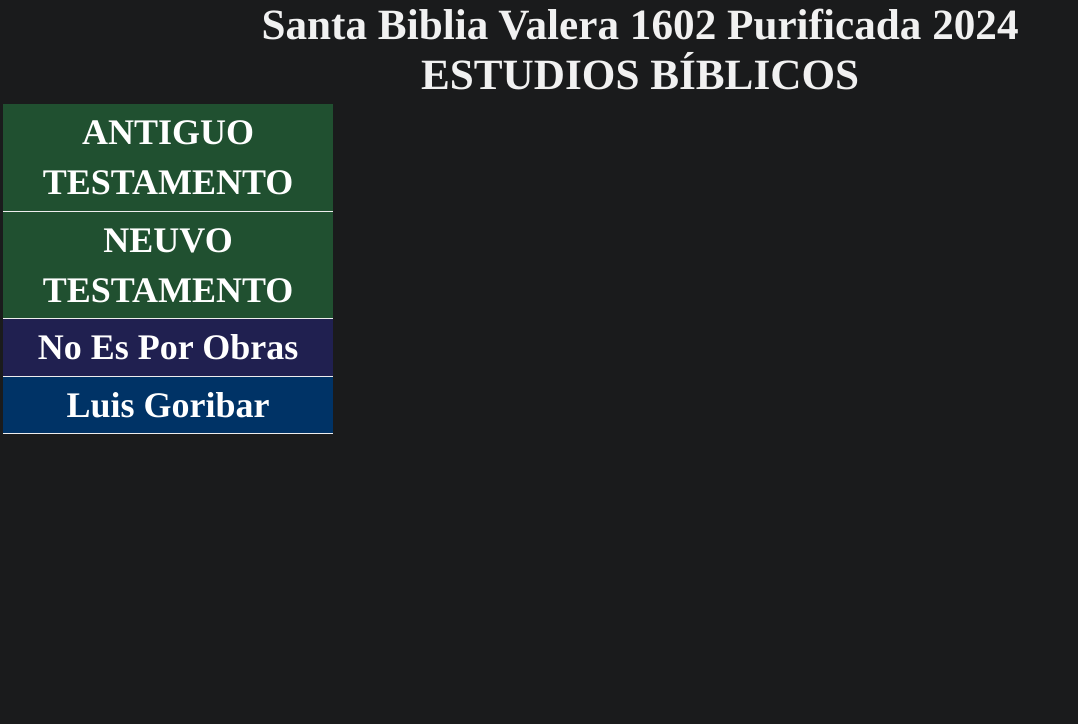
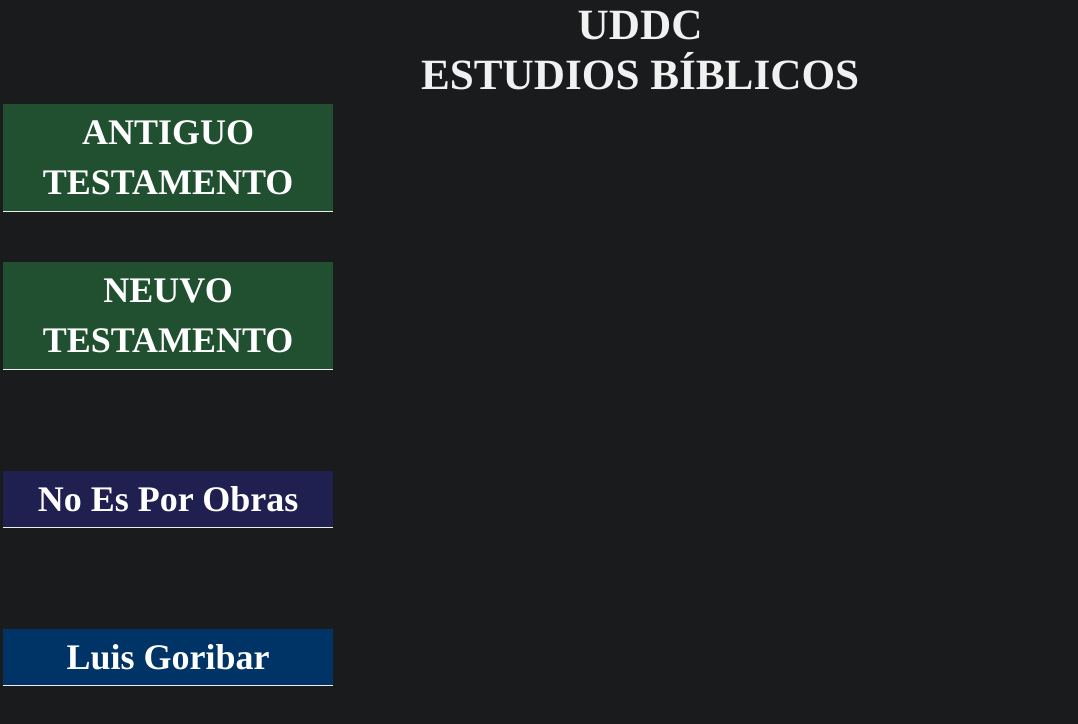
Before and after one commit to discipulodecristo/ESTUDIOS, a plain HTML site: page index.htm in a window 1280 px wide. Shown: the whole page, without its empty margins (0-1078 px from the left). Drawn offline with Linux system fonts and the light colour scheme; a web font is replaced by a local one.

Commit message:
Update index.htm

```diff
--- a/index.htm
+++ b/index.htm
@@ -6,7 +6,7 @@
 <meta property="og:image" content="images/biblia.png" />
 
 <meta name='viewport' content='width=device-width, initial-scale=1.0, user-scalable=no' />
-<h1>Santa Biblia Valera 1602 Purificada 2024 </h1>
+<h1>UDDC</h1>
 <h2>ESTUDIOS BÍBLICOS </h2>
 <link href='gentiumplus.css' rel='stylesheet' />
 </head>
@@ -14,8 +14,13 @@
 
 <div class='bookList'><ul class='vnav'>
 <li><a class='oo' href='https://discipulodecristo.github.io/ATVP2024/'>ANTIGUO TESTAMENTO</a></li>
+<br>
 <li><a class='oo' href='https://discipulodecristo.github.io/NTVP2024/'>NEUVO TESTAMENTO</a></li>
+<br>
+<br>
 <li><a class='nn' href='NOPOROBRAS.htm'>No Es Por Obras</a></li>
+<br>
+<br>
 <li><a href='copyright.htm'>Luis Goribar</a></li>
 </ul></div>
 <div class="mainindex">
```
